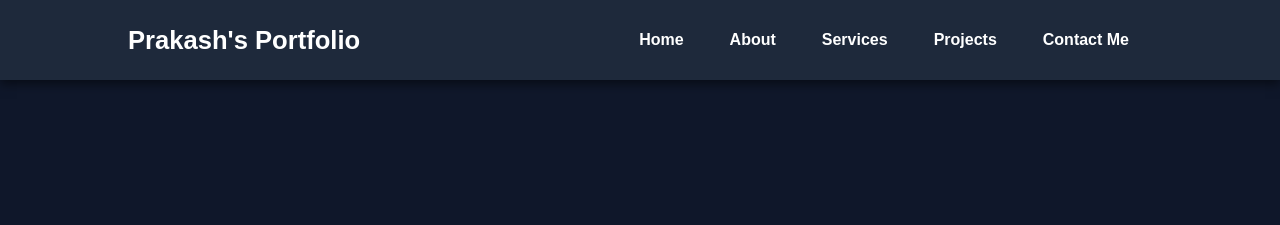
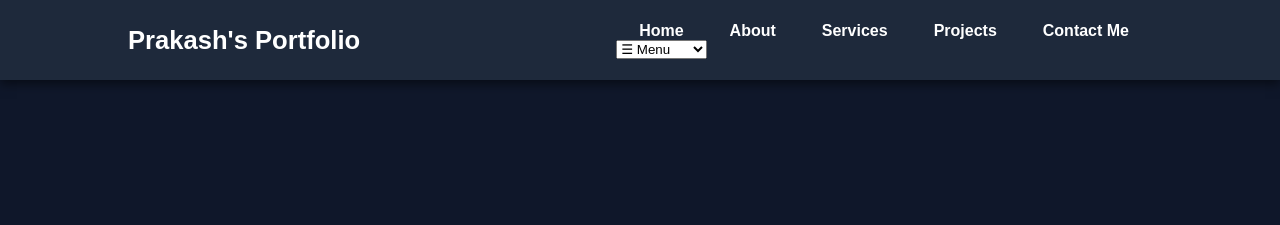
Before and after one commit to prakashsoni0024/portfolio, a plain HTML site: page index.html in a window 1280 px wide. Shown: the top 225 px of the page. Drawn offline with nearby package versions, Linux system fonts and the light colour scheme.

Commit message:
Update index.html

```diff
--- a/index.html
+++ b/index.html
@@ -19,9 +19,19 @@
                   <li><a href="#home">Services</a></li>
                   <li><a href="#project">Projects</a></li>
                   <li><a href="#contact">Contact Me</a></li>
+                </ul>
 
-                </ul>
+                <!-- Mobile Dropdown Menu -->
+                <select onchange="location = this.value;">
+                  <option value="#">☰ Menu</option>
+                  <option value="#home">Home</option>
+                  <option value="/portfolio/about.html">About</option>
+                  <option value="#home">Services</option>
+                  <option value="#project">Projects</option>
+                  <option value="#contact">Contact Me</option>
+                </select>
               </div>
+
 
         </nav>
 
@@ -38,7 +48,7 @@
                 <div class="buttons">
                     <a href="https://github.com/prakashsoni0024" target="_blank"><button class="btn" >GitHub</button></a>
 
-                    <a href="your-cv.pdf" download>
+                    <a href="/portfolio/assets/FirstName_LastName_Resume (2) (1).docx" download>
                         <button class="btn">Download CV</button>
                       </a>
                 </div>
```
Lines whose indentation alone changed are shown as unchanged.
